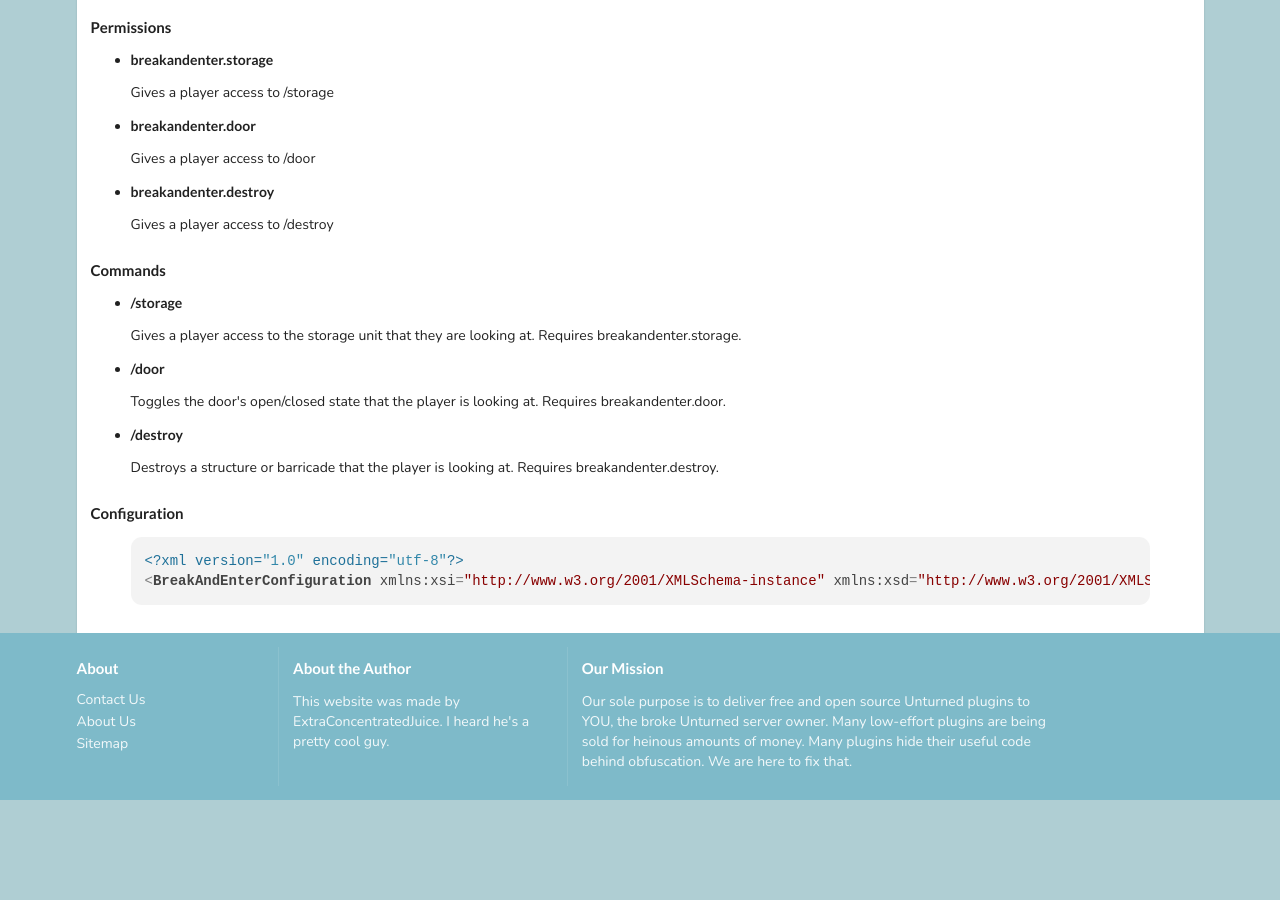
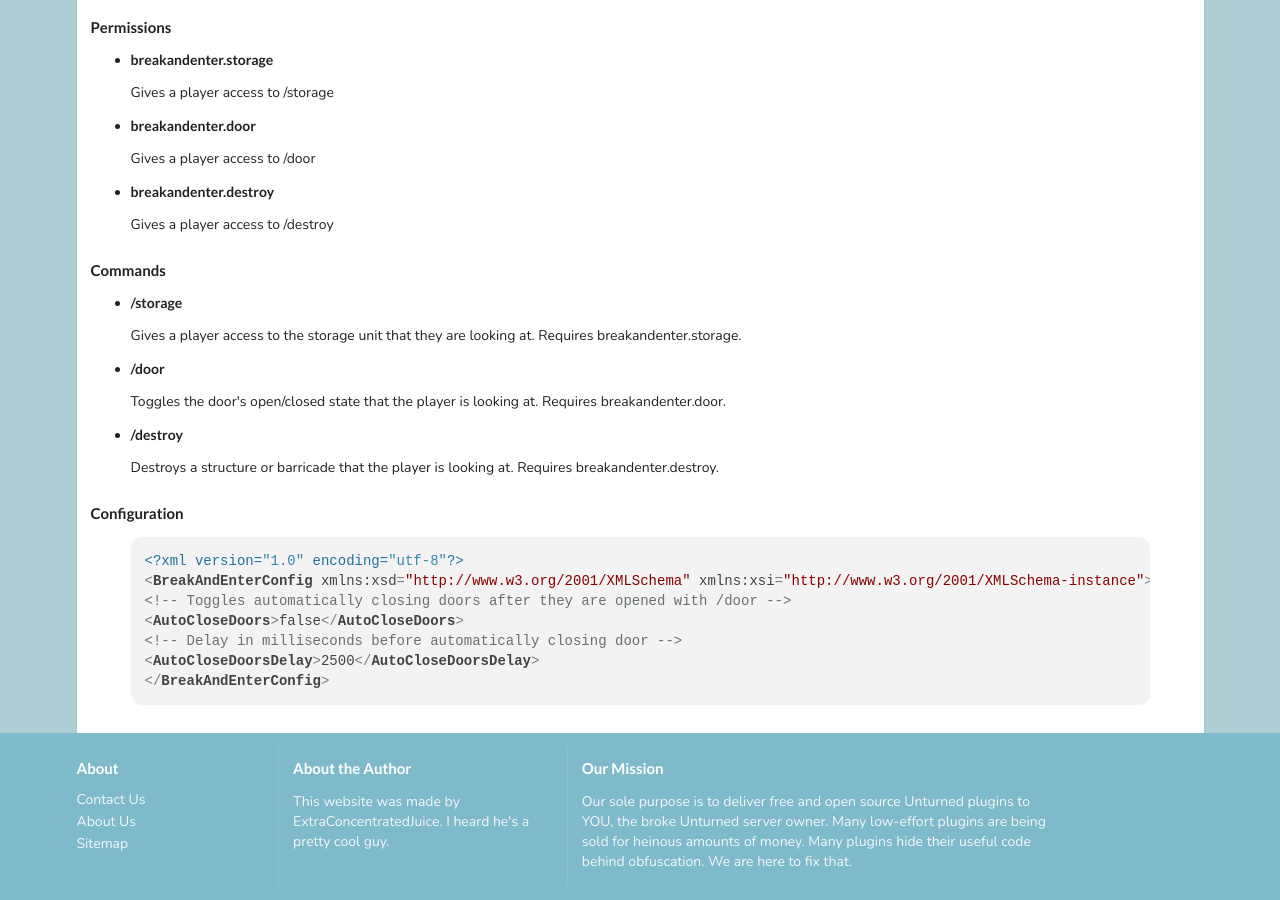
Before and after one commit to IcePlugins/IcePlugins.github.io, a Jekyll site: the page built from _posts/2018-3-21-BreakAndEnter.markdown, in a window 1280 px wide and 900 px high, scrolled down 738 px. Built offline with Jekyll 4.4.1, drawn with Linux system fonts in a browser that asks for light colours; nearby versions of some CDN libraries; comment, search, counter and statistics services are not loaded; before the commit the page ends 1538 px from its top, so only the background shows below that.

Commit message:
Update BreakAndEnter docs

```diff
--- a/_posts/2018-3-21-BreakAndEnter.markdown
+++ b/_posts/2018-3-21-BreakAndEnter.markdown
@@ -5,8 +5,13 @@ description: 'Admin utility to access locked storage containers, force doors ope
 download: 'https://github.com/IcePlugins/BreakAndEnter/releases'
 github: 'https://github.com/IcePlugins/BreakAndEnter/'
 documentation_block: |
-  <?xml version="1.0" encoding="utf-8"?>
-  <BreakAndEnterConfiguration xmlns:xsi="http://www.w3.org/2001/XMLSchema-instance" xmlns:xsd="http://www.w3.org/2001/XMLSchema" />
+    <?xml version="1.0" encoding="utf-8"?>
+    <BreakAndEnterConfig xmlns:xsd="http://www.w3.org/2001/XMLSchema" xmlns:xsi="http://www.w3.org/2001/XMLSchema-instance">
+    <!-- Toggles automatically closing doors after they are opened with /door -->
+    <AutoCloseDoors>false</AutoCloseDoors>
+    <!-- Delay in milliseconds before automatically closing door -->
+    <AutoCloseDoorsDelay>2500</AutoCloseDoorsDelay>
+    </BreakAndEnterConfig>
 commands:
     - name: /storage
       doc: 'Gives a player access to the storage unit that they are looking at. Requires breakandenter.storage.'
```
